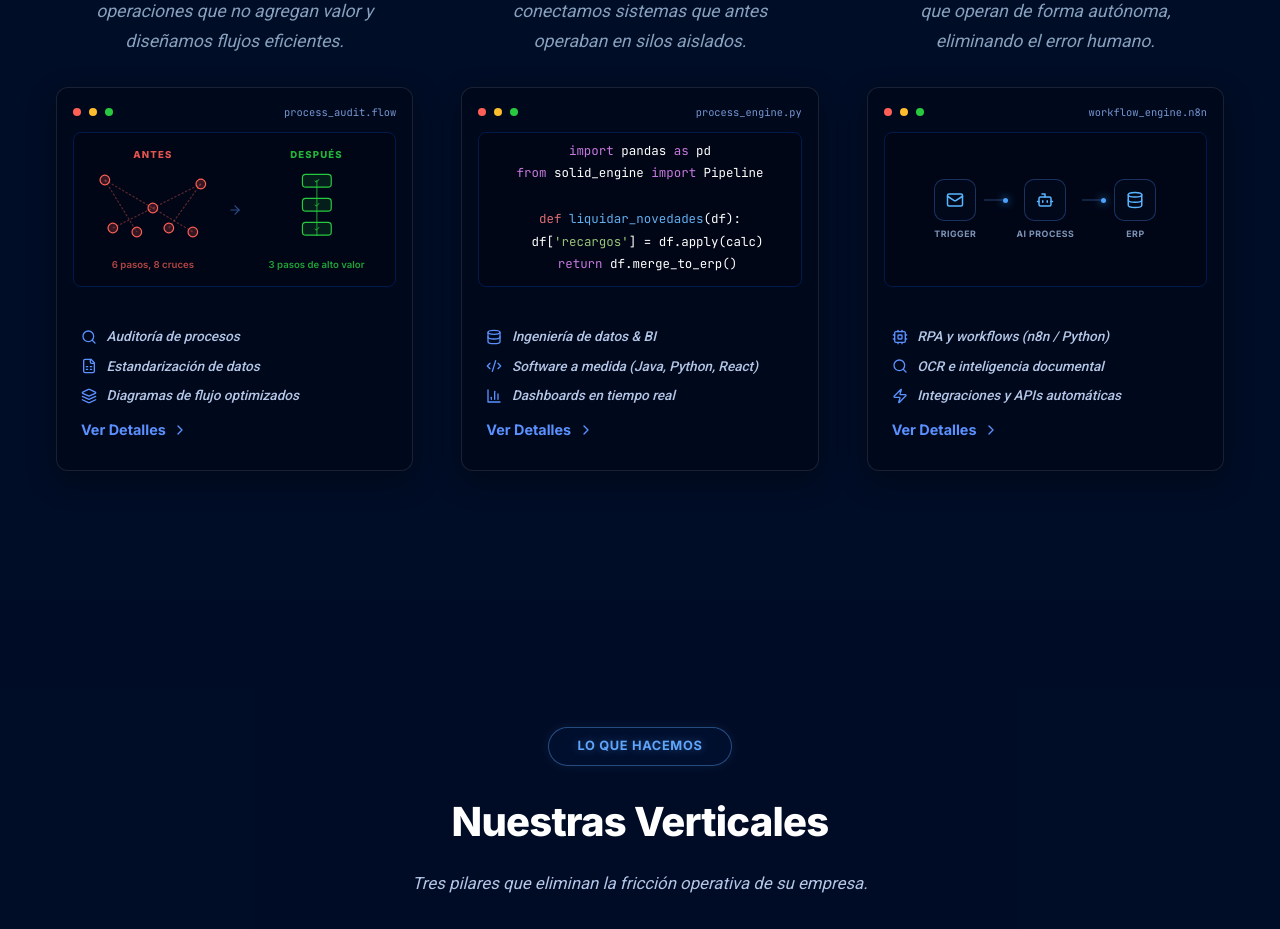
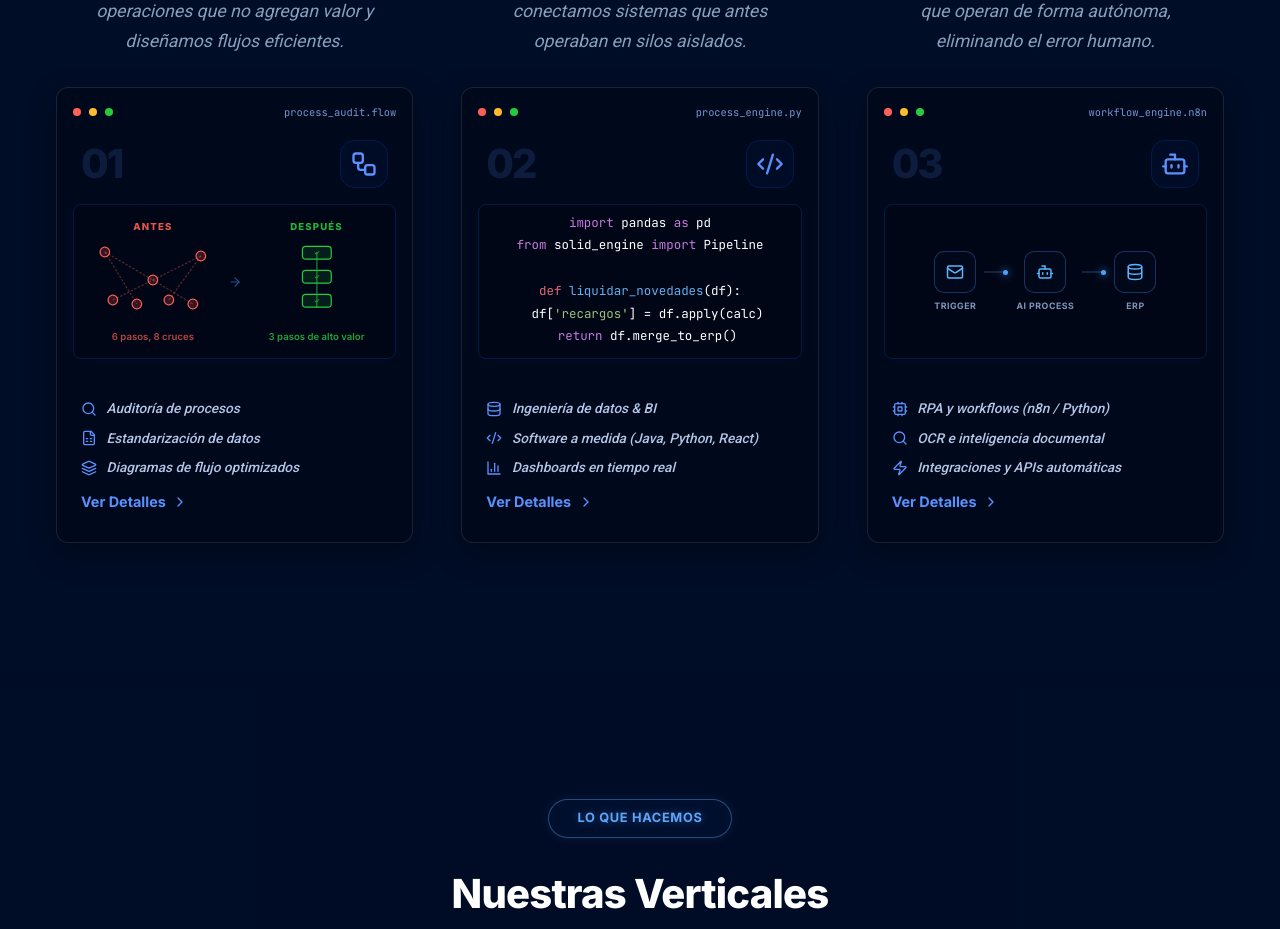
Before and after one commit to LuisRojas0923/Landing-Page-SOLID, a React (Vite) app: page / in a window 1280 px wide. Shown: the part 1600-2529 px from the top of the page. Built offline with nearby package versions, Linux system fonts and the light colour scheme.

Commit message:
feat: embed vertical card watermark headers (01, 02, 03) and context icons into Mac windows

```diff
--- a/src/pages/Home.jsx
+++ b/src/pages/Home.jsx
@@ -257,6 +257,12 @@ const Home = () => {
                                         </div>
                                         <div className="mac-title">process_audit.flow</div>
                                     </div>
+                                    <div className="vertical-card-top" style={{ padding: '0.5rem', marginBottom: '0.5rem' }}>
+                                        <span className="vertical-number">01</span>
+                                        <div className="vertical-icon">
+                                            <Workflow size={28} />
+                                        </div>
+                                    </div>
                                     <div className="flow-comparison">
                                         <div className="flow-side">
                                             <span className="flow-label">ANTES</span>
@@ -327,6 +333,12 @@ const Home = () => {
                                         </div>
                                         <div className="mac-title">process_engine.py</div>
                                     </div>
+                                    <div className="vertical-card-top" style={{ padding: '0.5rem', marginBottom: '0.5rem' }}>
+                                        <span className="vertical-number">02</span>
+                                        <div className="vertical-icon">
+                                            <Code2 size={28} />
+                                        </div>
+                                    </div>
                                     <div className="terminal-content" style={{ fontSize: '0.78rem', textAlign: 'center', padding: '0.8rem 1rem' }}>
                                         <div className="terminal-line"><span style={{ color: '#c678dd' }}>import</span> pandas <span style={{ color: '#c678dd' }}>as</span> pd</div>
                                         <div className="terminal-line"><span style={{ color: '#c678dd' }}>from</span> solid_engine <span style={{ color: '#c678dd' }}>import</span> Pipeline</div>
@@ -369,6 +381,12 @@ const Home = () => {
                                             <div className="mac-btn green" />
                                         </div>
                                         <div className="mac-title">workflow_engine.n8n</div>
+                                    </div>
+                                    <div className="vertical-card-top" style={{ padding: '0.5rem', marginBottom: '0.5rem' }}>
+                                        <span className="vertical-number">03</span>
+                                        <div className="vertical-icon">
+                                            <Bot size={28} />
+                                        </div>
                                     </div>
                                     <div className="workflow-canvas-labeled">
                                         <div className="workflow-node-labeled">
```
